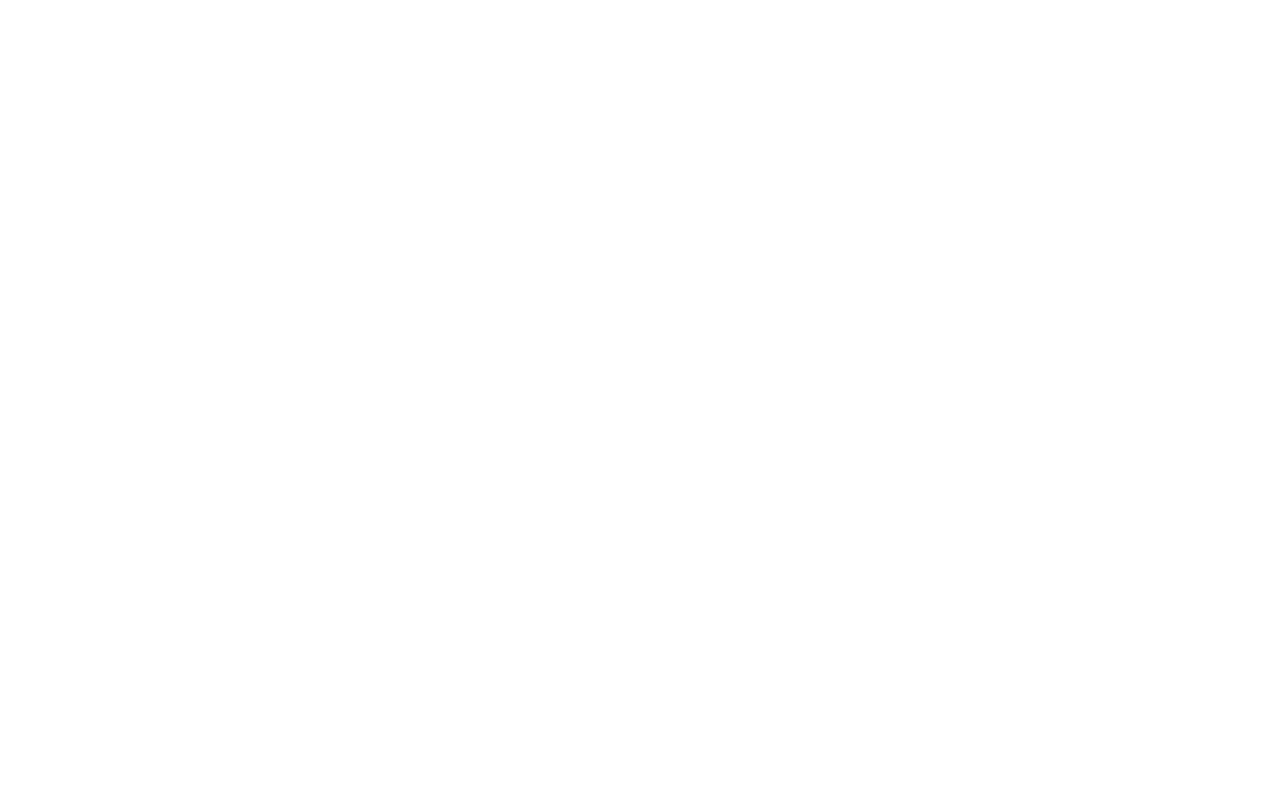
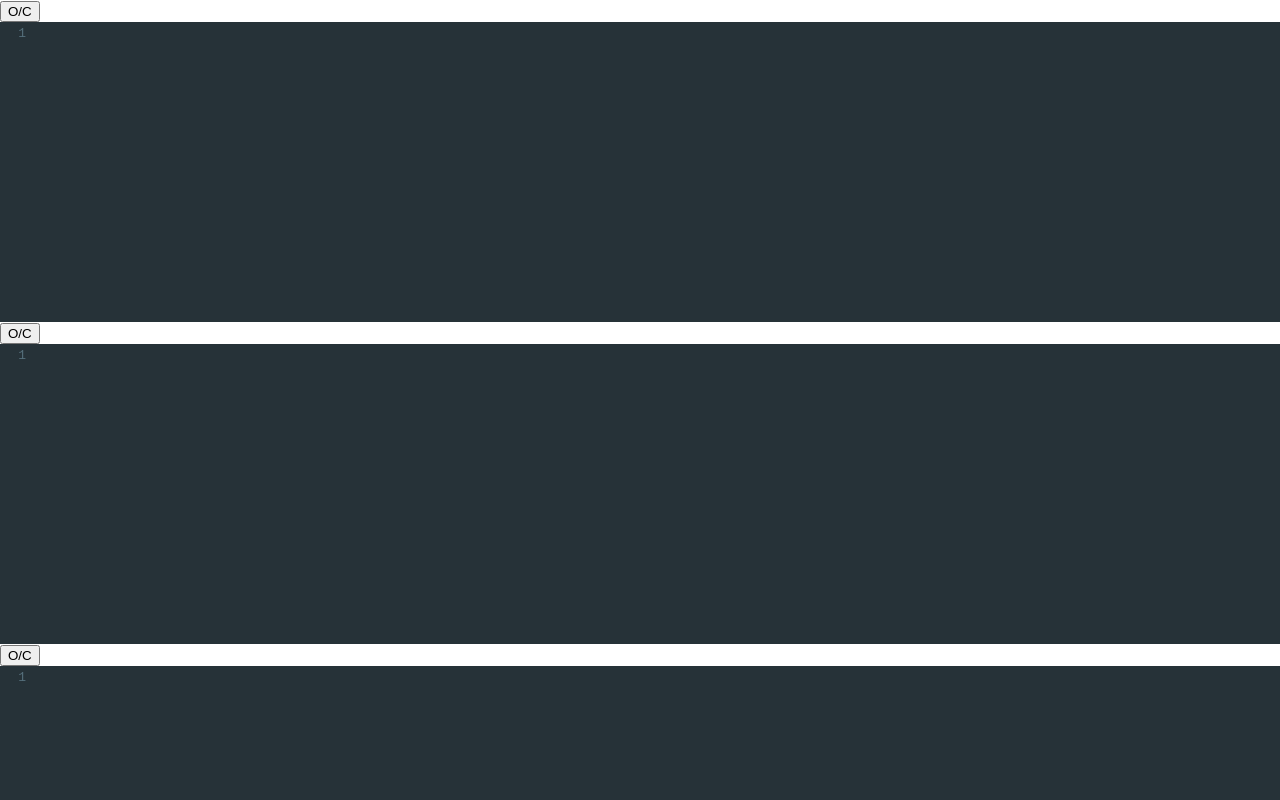
Before and after one commit to sir-radar/codepen-clone, a React (Create React App) app: page / in a window 1280 px wide. Shown: the top 800 px of the page. Built offline with nearby package versions, Linux system fonts and the light colour scheme.

Commit message:
setup editor

```diff
--- a/src/App.js
+++ b/src/App.js
@@ -1,10 +1,23 @@
 import React from 'react';
+import Editor from './components/Editor';
 
 function App() {
   return (
     <>
-      <div></div>
-      <div></div>
+      <div className="pane top-pane">
+        <Editor />
+        <Editor />
+        <Editor />
+      </div>
+      <div className="pane">
+        <iframe
+          title="output"
+          sandbox="allow-scripts"
+          frameBorder="0"
+          width="100%"
+          height="100%"
+        />
+      </div>
     </>
   );
 }
--- /dev/null
+++ b/src/components/Editor.js
@@ -0,0 +1,31 @@
+import React from 'react';
+import 'codemirror/lib/codemirror.css';
+import 'codemirror/theme/material.css';
+import 'codemirror/mode/xml/xml';
+import 'codemirror/mode/javascript/javascript';
+import 'codemirror/mode/css/css';
+import { Controlled as ControlledEditor } from 'react-codemirror2';
+export default function Editor({ displayName, language, value, onChange }) {
+  const handleChange = (editor, data, value) => {
+    onChange(value);
+  };
+  return (
+    <div className="editor-container">
+      <div className="editor-title">
+        {displayName} <button>O/C</button>
+      </div>
+      <ControlledEditor
+        onBeforeChange={handleChange}
+        value={value}
+        className="code-mirror-wrapper"
+        options={{
+          lineWrapping: true,
+          lint: true,
+          mode: language,
+          theme: 'material',
+          lineNumbers: true,
+        }}
+      />
+    </div>
+  );
+}
```
